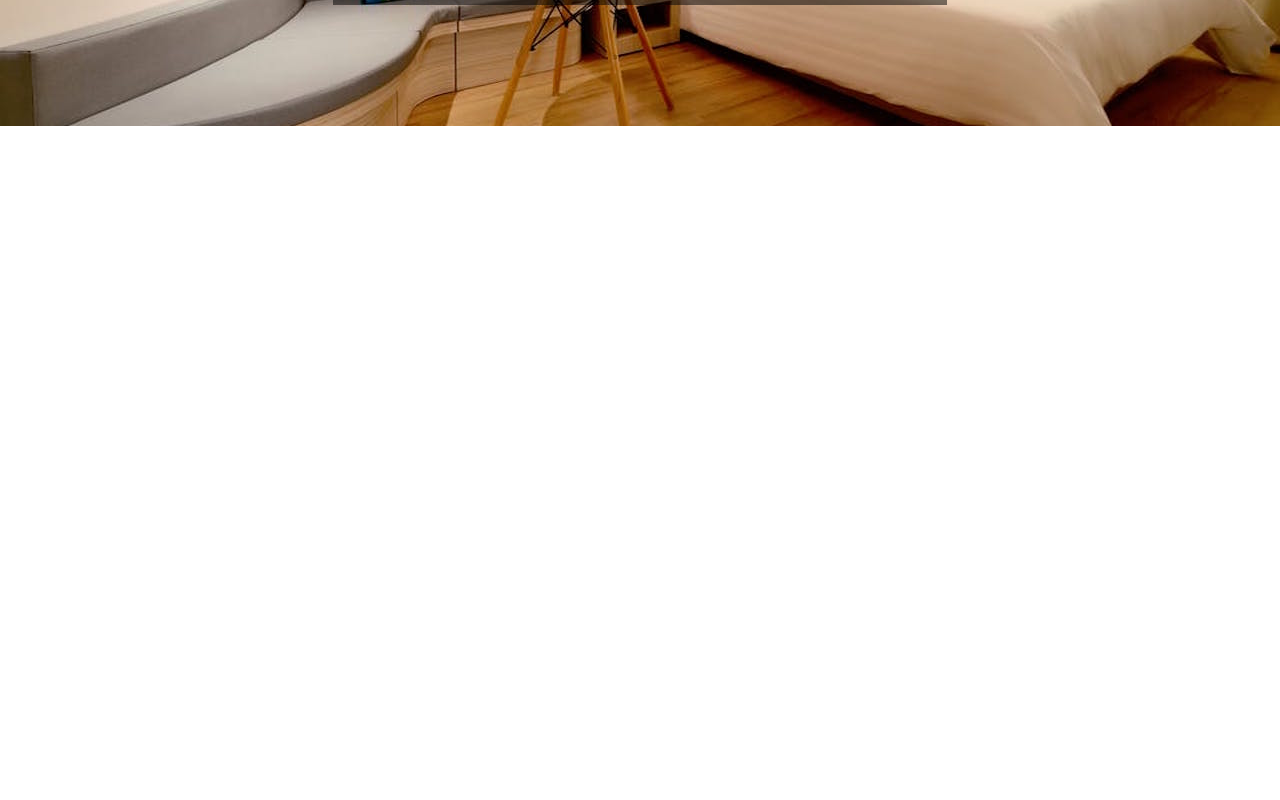
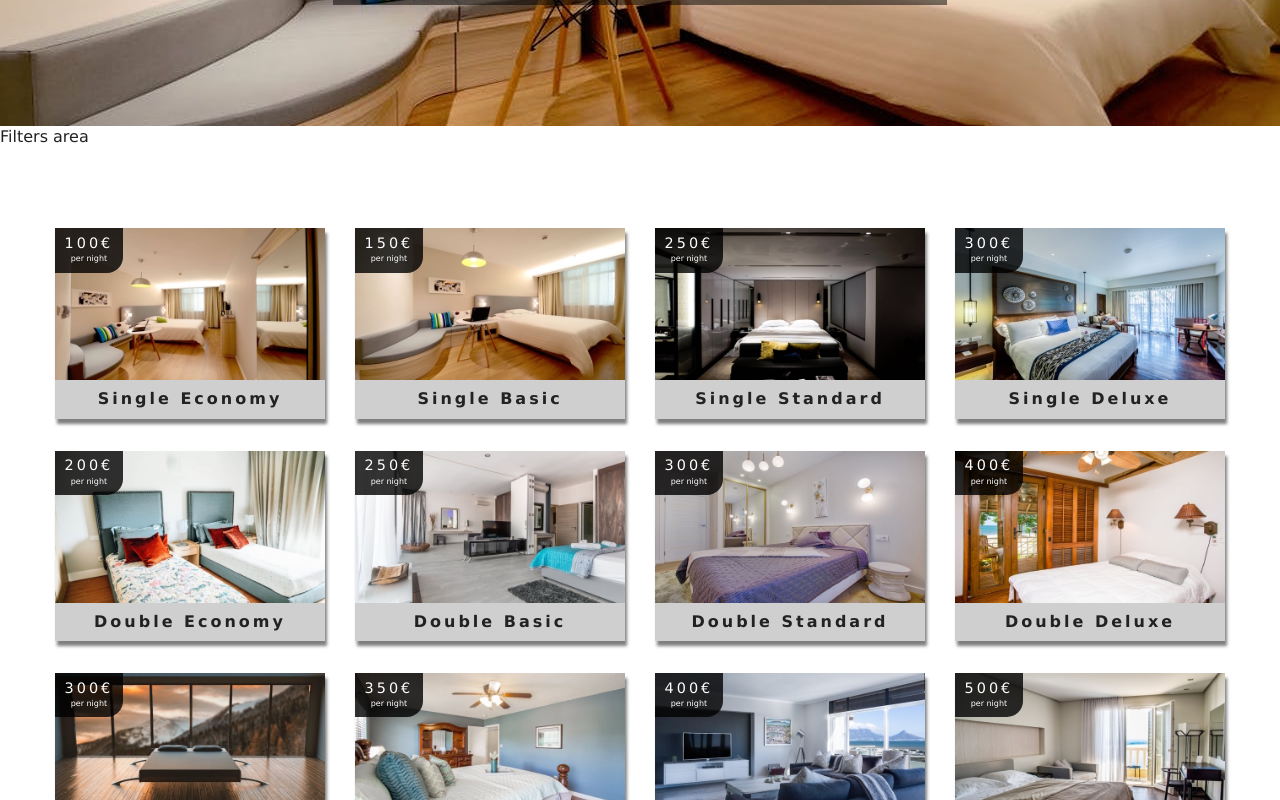
Before and after one commit to giannis-vasilopoulos/React-Contentful-Hotel-Reservation-Site, a React (Create React App) app: page /rooms in a window 1280 px wide. Shown: the part 420-1220 px from the top of the page. Before the commit the page ends 800 px from the top, so only its background shows below. Built offline with nearby package versions, Linux system fonts and the light colour scheme; the HTML template or start-up script is replaced by a standard one.

Commit message:
Rooms - rooms page container, create HOC to use context consumer

```diff
--- a/src/Context.js
+++ b/src/Context.js
@@ -49,4 +49,14 @@ class RoomProvider extends Component {
 
 const RoomConsumer = RoomContext.Consumer;
 
+export function withRoomConsumer(Component) {
+  return function ConsumerWrapper(props) {
+    return (
+      <RoomConsumer>
+        {value => <Component {...props} context={value} />}
+      </RoomConsumer>
+    );
+  };
+}
+
 export { RoomProvider, RoomConsumer, RoomContext };
--- a/src/components/FeaturedRooms.jsx
+++ b/src/components/FeaturedRooms.jsx
@@ -7,7 +7,7 @@ import Title from "./Title";
 class FeaturedRooms extends Component {
   static contextType = RoomContext;
   render() {
-    let { loading, featuredRooms } = this.context;
+    const { loading, featuredRooms } = this.context;
 
     featuredRooms = featuredRooms.map(room => (
       <RoomListItem key={room.id} room={room} />
--- a/src/components/Loading.jsx
+++ b/src/components/Loading.jsx
@@ -1,13 +1,11 @@
 import React from "react";
 import loadingGif from "../images/gif/loading-arrow.gif";
 
-const Loading = () => {
+export default function Loading() {
   return (
     <div className="loading">
       <h4>Rooms Data Loading...</h4>
       <img src={loadingGif} alt="loading-icon" />
     </div>
   );
-};
-
-export default Loading;
+}
--- /dev/null
+++ b/src/components/RoomsContainer.jsx
@@ -0,0 +1,20 @@
+import React from "react";
+import RoomsFilter from "./RoomsFilter";
+import RoomsList from "./RoomsList";
+import Loading from "./Loading";
+import { withRoomConsumer } from "../Context";
+
+function RoomsContainer({ context }) {
+  const { sortedRooms, loading, rooms } = context;
+  if (loading) {
+    return <Loading />;
+  }
+  return (
+    <>
+      <RoomsFilter rooms={rooms} />
+      <RoomsList rooms={sortedRooms} />
+    </>
+  );
+}
+
+export default withRoomConsumer(RoomsContainer);
--- /dev/null
+++ b/src/components/RoomsFilter.jsx
@@ -0,0 +1,5 @@
+import React from "react";
+
+export default function RoomsFilter() {
+  return <div>Filters area</div>;
+}
--- /dev/null
+++ b/src/components/RoomsList.jsx
@@ -0,0 +1,21 @@
+import React from "react";
+import RoomListItem from "../components/RoomListItem";
+
+export default function RoomsList({ rooms }) {
+  if (rooms.lenght === 0) {
+    return (
+      <div className="empty-search">
+        <h3>unfortunately no rooms matched with your filters</h3>
+      </div>
+    );
+  }
+  return (
+    <section className="roomslist">
+      <div className="roomslist-center">
+        {rooms.map(room => {
+          return <RoomListItem key={room.id} room={room} />;
+        })}
+      </div>
+    </section>
+  );
+}
--- a/src/pages/Rooms.jsx
+++ b/src/pages/Rooms.jsx
@@ -2,8 +2,11 @@ import React from "react";
 import Hero from "../components/Hero";
 import HeroBanner from "../components/HeroBanner";
 import { Link } from "react-router-dom";
+import RoomsContainer from "../components/RoomsContainer";
+
 const Rooms = () => {
   return (
+    <>
       <Hero hero="roomsHero">
         <HeroBanner title="our rooms">
           <Link to="/rooms" className="btn-primary">
@@ -11,6 +14,8 @@ const Rooms = () => {
           </Link>
         </HeroBanner>
       </Hero>
+      <RoomsContainer />
+    </>
   );
 };
 
```
Lines whose indentation alone changed are shown as unchanged.
